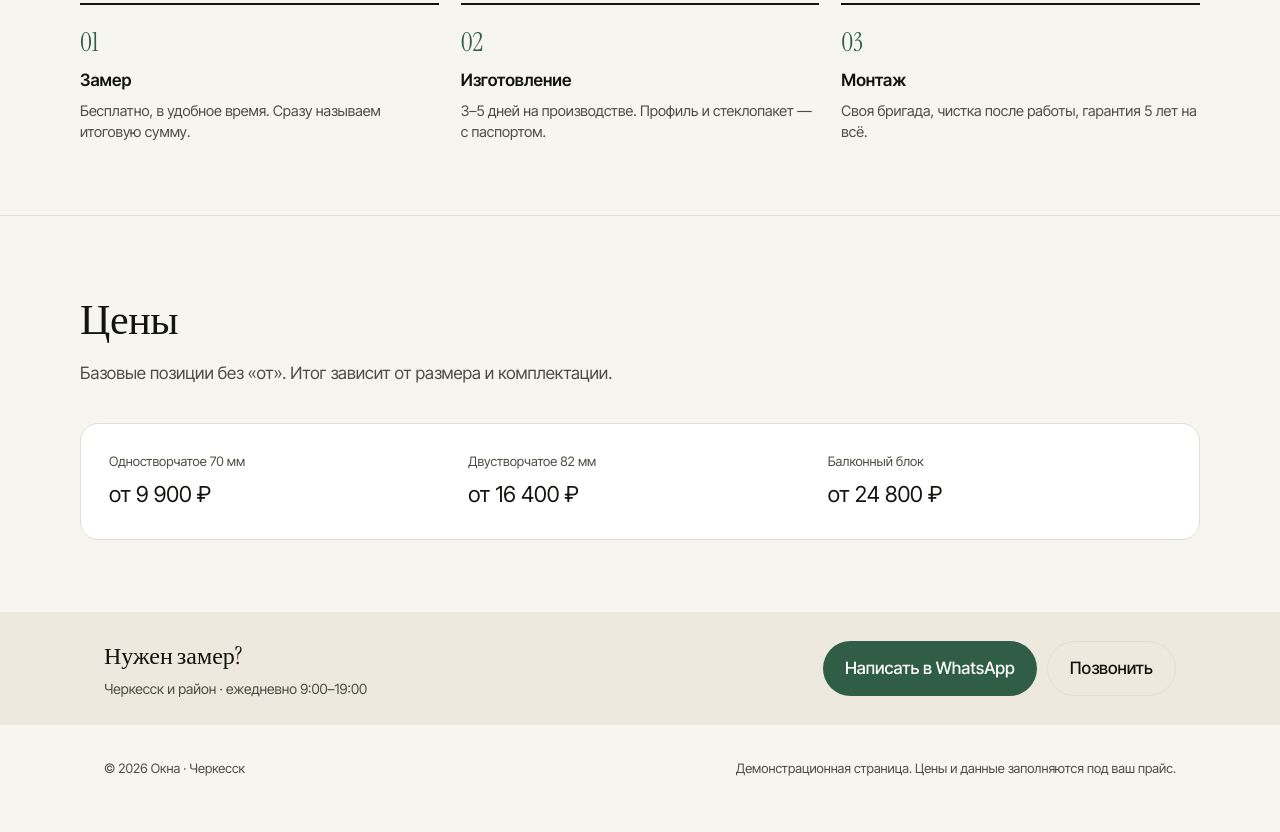
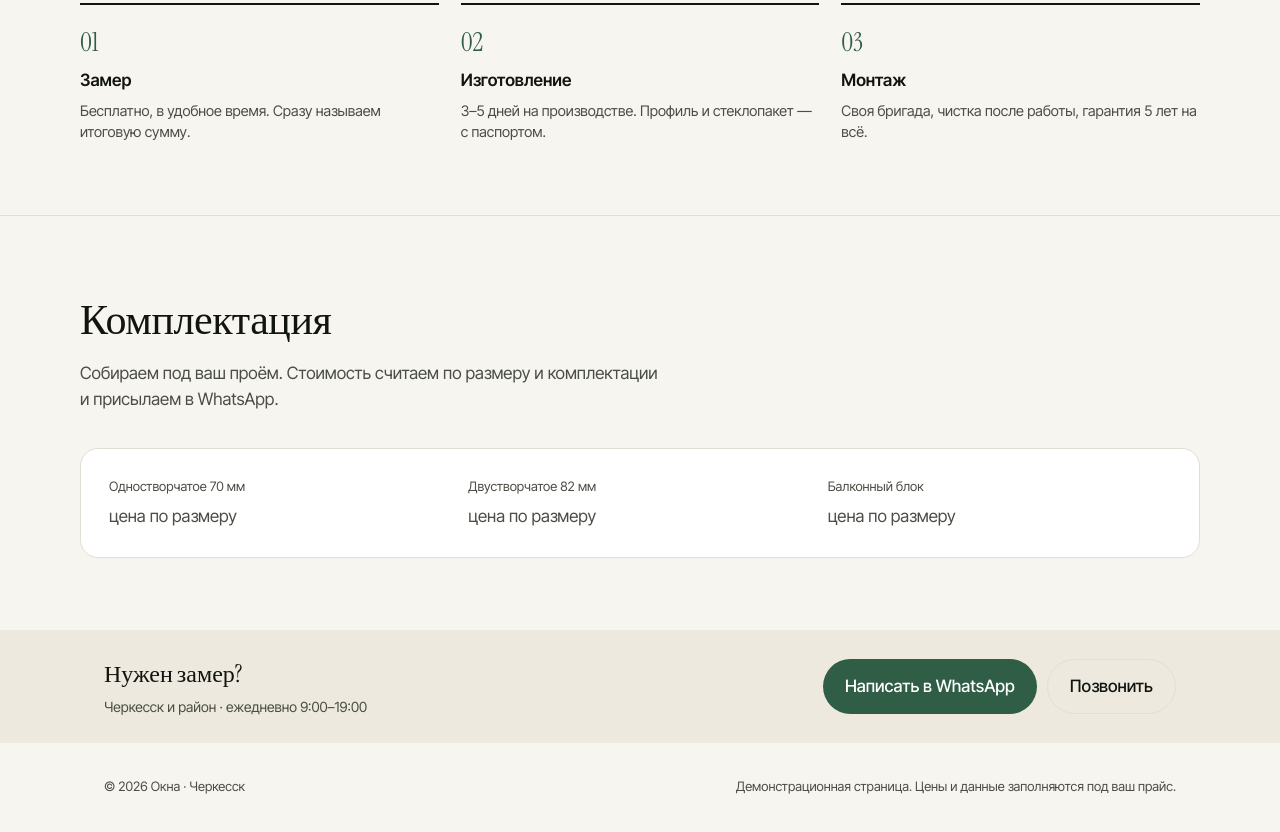
Before and after one commit to dsadawq3/lead-demos, a plain HTML site: page okna/index.html in a window 1280 px wide. Shown: the part 1636-2468 px from the top of the page. Drawn offline with Linux system fonts and the light colour scheme.

Commit message:
okna: no price list, quote by size in WhatsApp

```diff
--- a/okna/index.html
+++ b/okna/index.html
@@ -114,7 +114,7 @@
     <nav class="top-nav">
       <a href="#calc">Расчёт</a>
       <a href="#why">Как работаем</a>
-      <a href="#price">Цены</a>
+      <a href="#price">Комплектация</a>
       <a href="#contact">Контакты</a>
     </nav>
     <a class="btn ghost" href="tel:+79000000000">+7 900 000-00-00</a>
@@ -160,7 +160,7 @@
 
 <section id="calc">
   <div class="wrap sec">
-    <h2>Стоимость за минуту</h2>
+    <h2>Заявка за минуту</h2>
     <p class="sub">Отметьте параметры и отправьте заявку — стоимость посчитаем по вашему размеру и пришлём в WhatsApp.</p>
     <div class="calc">
       <div class="panel">
@@ -243,13 +243,13 @@
 
 <section id="price">
   <div class="wrap sec">
-    <h2>Цены</h2>
-    <p class="sub">Базовые позиции без «от». Итог зависит от размера и комплектации.</p>
+    <h2>Комплектация</h2>
+    <p class="sub">Собираем под ваш проём. Стоимость считаем по размеру и комплектации и присылаем в WhatsApp.</p>
     <div class="panel">
       <div class="row" style="grid-template-columns:repeat(3,1fr);margin-bottom:0">
-        <div><label>Одностворчатое 70 мм</label><div style="font-size:22px">от 9 900 ₽</div></div>
-        <div><label>Двустворчатое 82 мм</label><div style="font-size:22px">от 16 400 ₽</div></div>
-        <div><label>Балконный блок</label><div style="font-size:22px">от 24 800 ₽</div></div>
+        <div><label>Одностворчатое 70 мм</label><div style="font-size:17px;color:#4A4E45">цена по размеру</div></div>
+        <div><label>Двустворчатое 82 мм</label><div style="font-size:17px;color:#4A4E45">цена по размеру</div></div>
+        <div><label>Балконный блок</label><div style="font-size:17px;color:#4A4E45">цена по размеру</div></div>
       </div>
     </div>
   </div>
```
